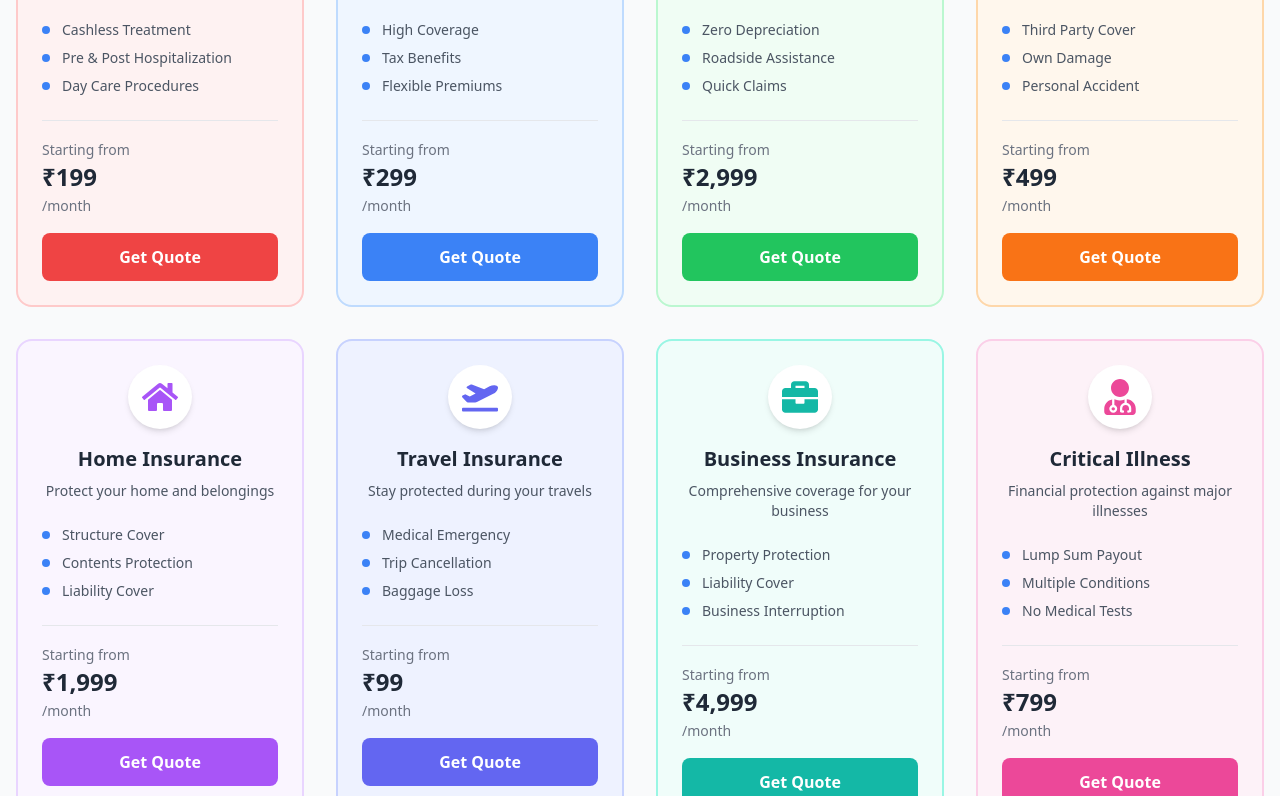
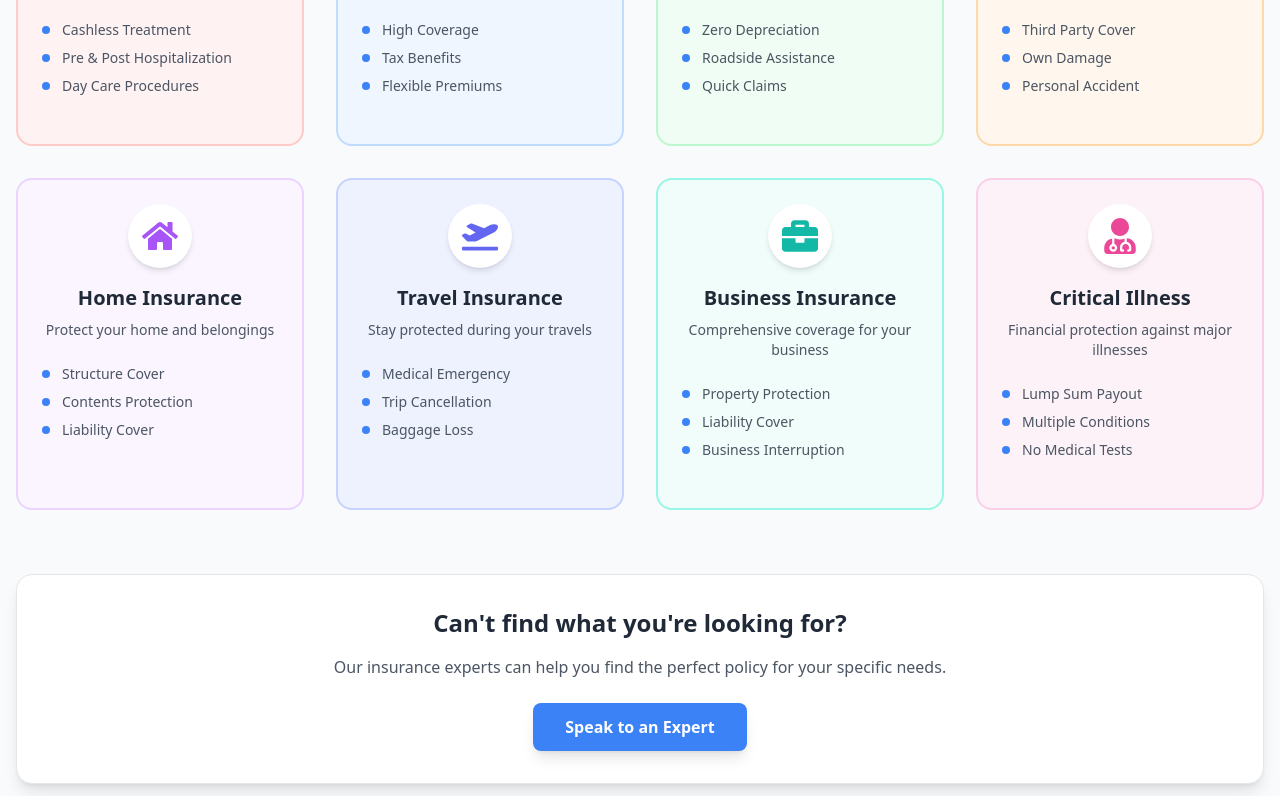
Before and after one commit to aminkhan111/perfect-traders-Crouser-Copy, a Next.js app: page /insurance in a window 1280 px wide. Shown: the part 1200-1996 px from the top of the page. Built offline with nearby package versions, Linux system fonts and the light colour scheme.

Commit message:
Remove pricing section from insurance product cards - Reduced card height by removing starting price and Get Quote button

```diff
--- a/src/components/InsuranceProducts.jsx
+++ b/src/components/InsuranceProducts.jsx
@@ -20,80 +20,64 @@ const InsuranceProducts = () => {
       title: "Health Insurance",
       description: "Comprehensive health coverage for you and your family",
       features: ["Cashless Treatment", "Pre & Post Hospitalization", "Day Care Procedures"],
-      startingPrice: "₹199",
       bgColor: "bg-red-50",
-      borderColor: "border-red-200",
-      buttonColor: "bg-red-500 hover:bg-red-600"
+      borderColor: "border-red-200"
     },
     {
       icon: <FaUmbrella className="text-4xl text-blue-500" />,
       title: "Life Insurance",
       description: "Secure your family's financial future with term & savings plans",
       features: ["High Coverage", "Tax Benefits", "Flexible Premiums"],
-      startingPrice: "₹299",
       bgColor: "bg-blue-50",
-      borderColor: "border-blue-200",
-      buttonColor: "bg-blue-500 hover:bg-blue-600"
+      borderColor: "border-blue-200"
     },
     {
       icon: <FaCarAlt className="text-4xl text-green-500" />,
       title: "Car Insurance",
       description: "Comprehensive protection for your vehicle",
       features: ["Zero Depreciation", "Roadside Assistance", "Quick Claims"],
-      startingPrice: "₹2,999",
       bgColor: "bg-green-50",
-      borderColor: "border-green-200",
-      buttonColor: "bg-green-500 hover:bg-green-600"
+      borderColor: "border-green-200"
     },
     {
       icon: <FaMotorcycle className="text-4xl text-orange-500" />,
       title: "Bike Insurance",
       description: "Complete coverage for your two-wheeler",
       features: ["Third Party Cover", "Own Damage", "Personal Accident"],
-      startingPrice: "₹499",
       bgColor: "bg-orange-50",
-      borderColor: "border-orange-200",
-      buttonColor: "bg-orange-500 hover:bg-orange-600"
+      borderColor: "border-orange-200"
     },
     {
       icon: <FaHome className="text-4xl text-purple-500" />,
       title: "Home Insurance",
       description: "Protect your home and belongings",
       features: ["Structure Cover", "Contents Protection", "Liability Cover"],
-      startingPrice: "₹1,999",
       bgColor: "bg-purple-50",
-      borderColor: "border-purple-200",
-      buttonColor: "bg-purple-500 hover:bg-purple-600"
+      borderColor: "border-purple-200"
     },
     {
       icon: <FaPlaneDeparture className="text-4xl text-indigo-500" />,
       title: "Travel Insurance",
       description: "Stay protected during your travels",
       features: ["Medical Emergency", "Trip Cancellation", "Baggage Loss"],
-      startingPrice: "₹99",
       bgColor: "bg-indigo-50",
-      borderColor: "border-indigo-200",
-      buttonColor: "bg-indigo-500 hover:bg-indigo-600"
+      borderColor: "border-indigo-200"
     },
     {
       icon: <FaBriefcase className="text-4xl text-teal-500" />,
       title: "Business Insurance",
       description: "Comprehensive coverage for your business",
       features: ["Property Protection", "Liability Cover", "Business Interruption"],
-      startingPrice: "₹4,999",
       bgColor: "bg-teal-50",
-      borderColor: "border-teal-200",
-      buttonColor: "bg-teal-500 hover:bg-teal-600"
+      borderColor: "border-teal-200"
     },
     {
       icon: <FaUserMd className="text-4xl text-pink-500" />,
       title: "Critical Illness",
       description: "Financial protection against major illnesses",
       features: ["Lump Sum Payout", "Multiple Conditions", "No Medical Tests"],
-      startingPrice: "₹799",
       bgColor: "bg-pink-50",
-      borderColor: "border-pink-200",
-      buttonColor: "bg-pink-500 hover:bg-pink-600"
+      borderColor: "border-pink-200"
     }
   ];
 
@@ -150,22 +134,7 @@ const InsuranceProducts = () => {
                 </ul>
               </div>
 
-              {/* Price and CTA */}
-              <div className="border-t border-gray-200 pt-4">
-                <div className="flex items-center justify-between mb-4">
-                  <div>
-                    <span className="text-sm text-gray-500">Starting from</span>
-                    <div className="text-2xl font-bold text-gray-800">{product.startingPrice}</div>
-                    <span className="text-sm text-gray-500">/month</span>
-                  </div>
-                </div>
-                <Link
-                  href="/contact"
-                  className={`w-full ${product.buttonColor} text-white font-semibold py-3 px-4 rounded-lg transition-all duration-300 text-center block hover:shadow-lg`}
-                >
-                  Get Quote
-                </Link>
-              </div>
+
             </motion.div>
           ))}
         </div>
```
